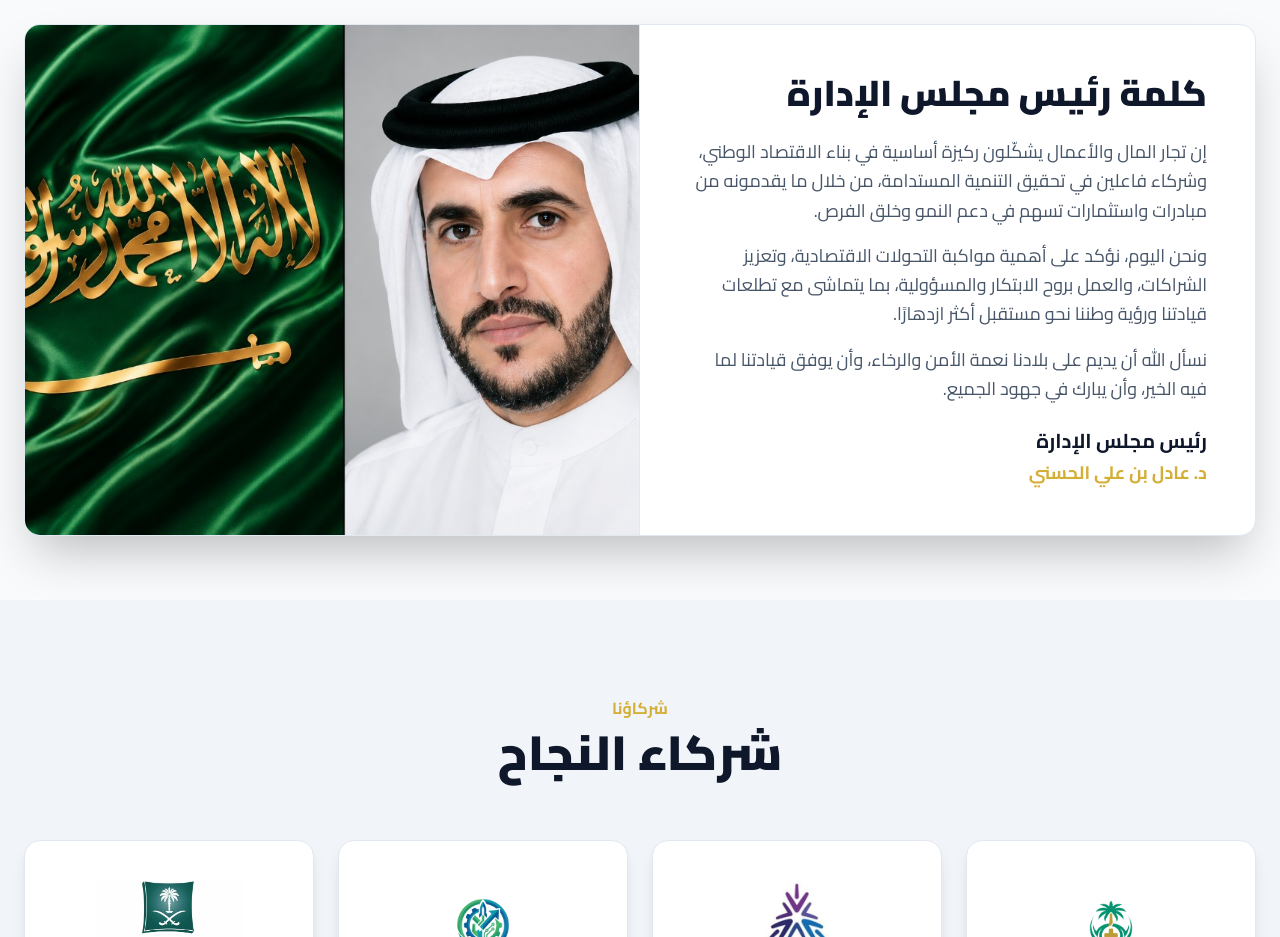
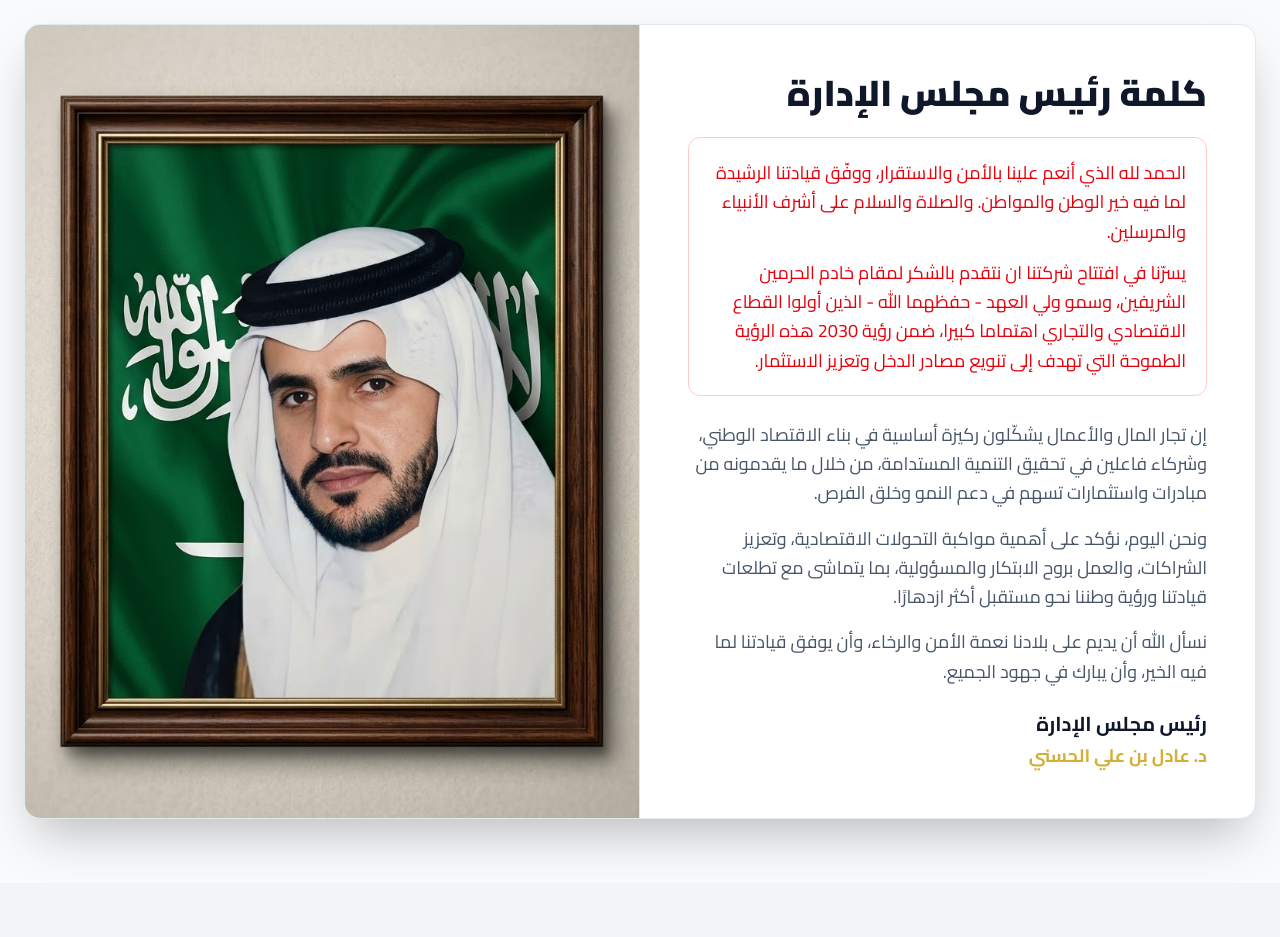
Before and after one commit to ziad-mohamed-mern/moneyTrades, a React (Vite) app: page / in a window 1280 px wide. Shown: the part 840-1777 px from the top of the page. Built offline with nearby package versions, Linux system fonts and the light colour scheme.

Commit message:
last-update

```diff
--- a/src/pages/Home.jsx
+++ b/src/pages/Home.jsx
@@ -60,6 +60,14 @@ export const Home = () => {
             <div className="grid grid-cols-1 lg:grid-cols-2 items-stretch">
               <div className="p-8 md:p-10 lg:p-12 order-2 lg:order-1">
                 <h2 className="text-3xl md:text-4xl font-black text-brand-text mb-6">كلمة رئيس مجلس الإدارة</h2>
+                <div className="bg-white text-red-600 border border-red-200 rounded-xl p-5 mb-6 leading-relaxed text-base md:text-lg">
+                  <p className="mb-3">
+                    الحمد لله الذي أنعم علينا بالأمن والاستقرار، ووفّق قيادتنا الرشيدة لما فيه خير الوطن والمواطن. والصلاة والسلام على أشرف الأنبياء والمرسلين.
+                  </p>
+                  <p>
+                    يسرّنا في افتتاح شركتنا ان نتقدم بالشكر لمقام خادم الحرمين الشريفين، وسمو ولي العهد - حفظهما الله - الذين أولوا القطاع الاقتصادي والتجاري اهتماما كبيرا، ضمن رؤية 2030  هذه الرؤية الطموحة  التي تهدف إلى تنويع مصادر الدخل وتعزيز الاستثمار.
+                  </p>
+                </div>
                 <p className="text-brand-text-muted leading-relaxed text-lg mb-4">
                   إن تجار المال والأعمال يشكّلون ركيزة أساسية في بناء الاقتصاد الوطني، وشركاء فاعلين في تحقيق التنمية المستدامة، من خلال ما يقدمونه من مبادرات واستثمارات تسهم في دعم النمو وخلق الفرص.
                 </p>
```
Also changed, not shown: src/assets/chairman_message.png.
